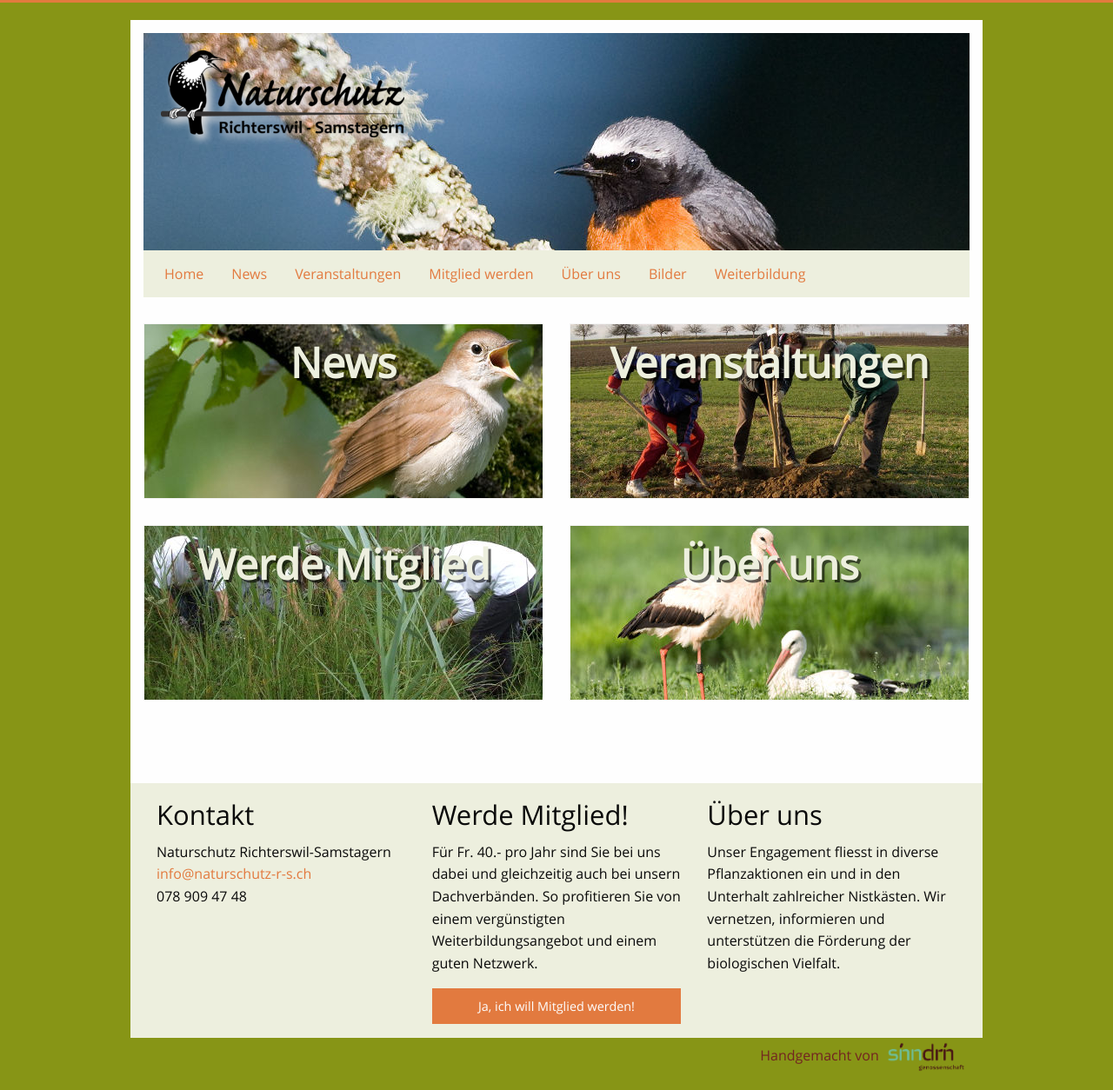
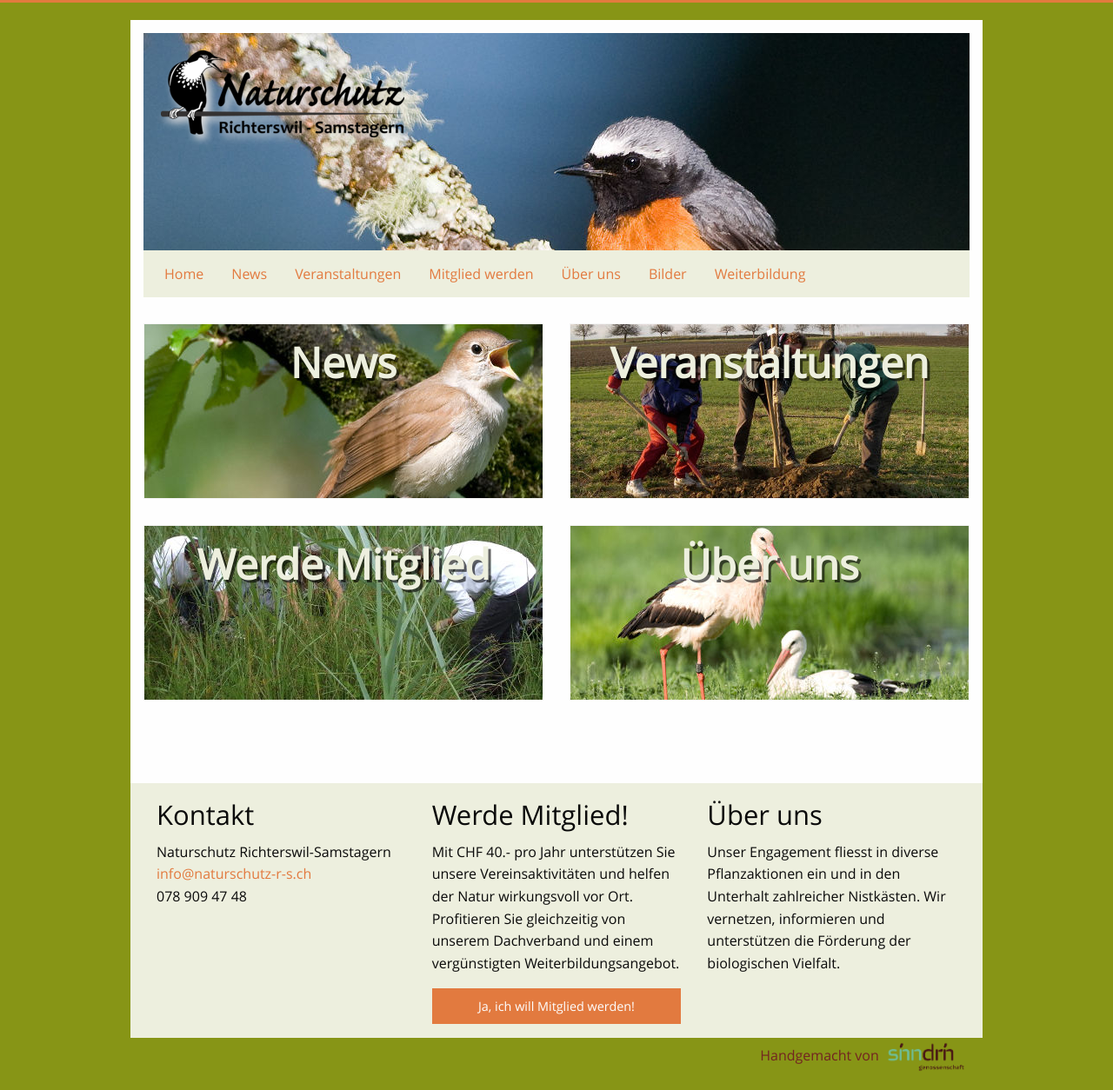
Before and after one commit to Naturschutz-Richterswil-Samstagern/Naturschutz-Richterswil-Samstagern.github.io, a Jekyll site: the page built from index.html, in a window 1280 px wide. Shown: the whole page at 87% size. Built offline with Jekyll 4.4.1, drawn with Linux system fonts in a browser that asks for light colours; comment, search, counter and statistics services are not loaded.

Commit message:
Update footer.html

```diff
--- a/_includes/footer.html
+++ b/_includes/footer.html
@@ -10,7 +10,7 @@
 
   <div class="large-4 columns">
     <h3>Werde Mitglied!</h3>
-    <p>Für Fr. 40.- pro Jahr sind Sie bei uns dabei und gleichzeitig auch bei unsern Dachverbänden. So profitieren Sie von einem vergünstigten Weiterbildungsangebot und einem guten Netzwerk.</p>
+    <p>Mit CHF 40.- pro Jahr unterstützen Sie unsere Vereinsaktivitäten und helfen der Natur wirkungsvoll vor Ort. Profitieren Sie gleichzeitig von unserem Dachverband und einem vergünstigten Weiterbildungsangebot.</p>
     <a class="button expanded" href="mailto:info@naturschutz-r-s.ch">Ja, ich will Mitglied werden!</a>
   </div>
 
```
